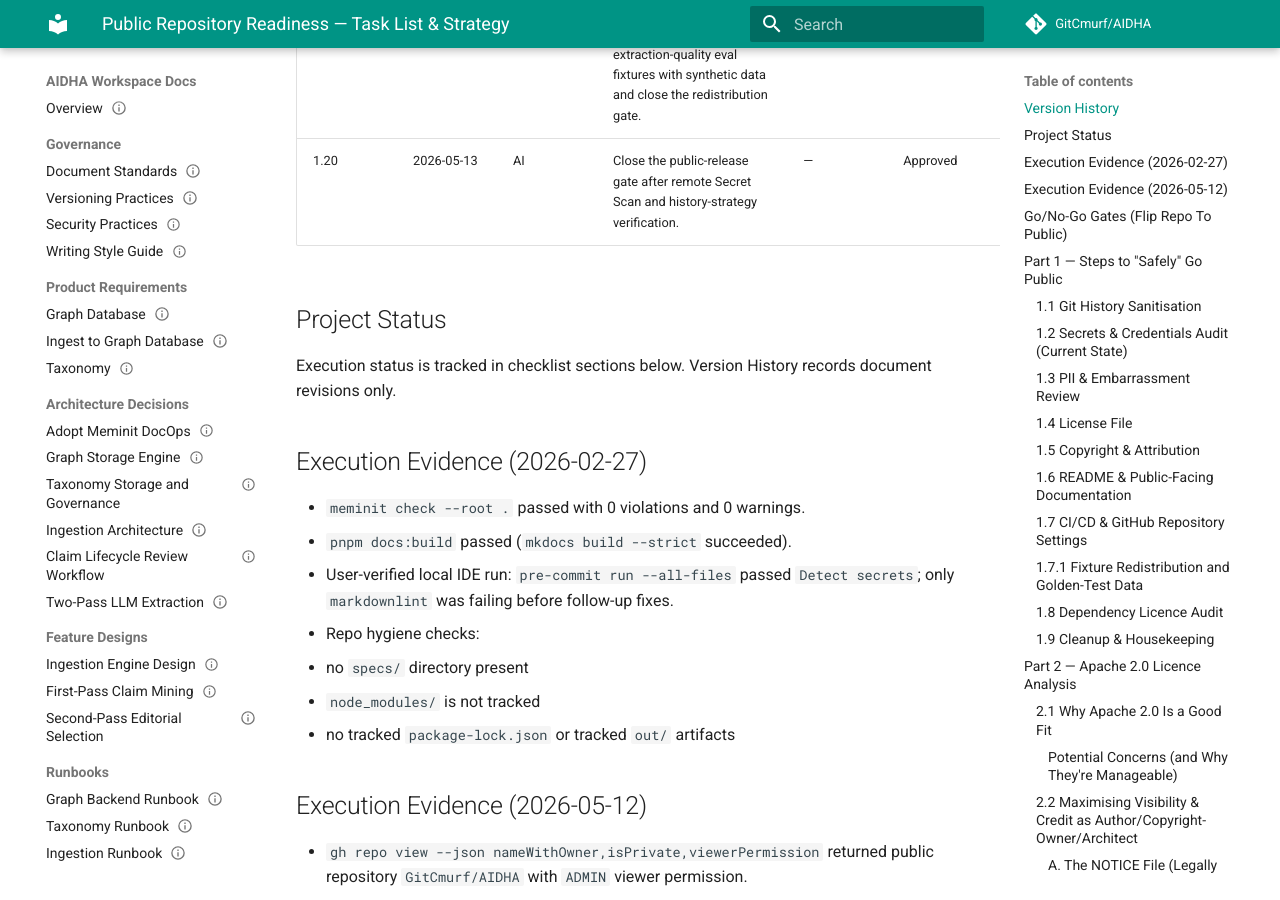
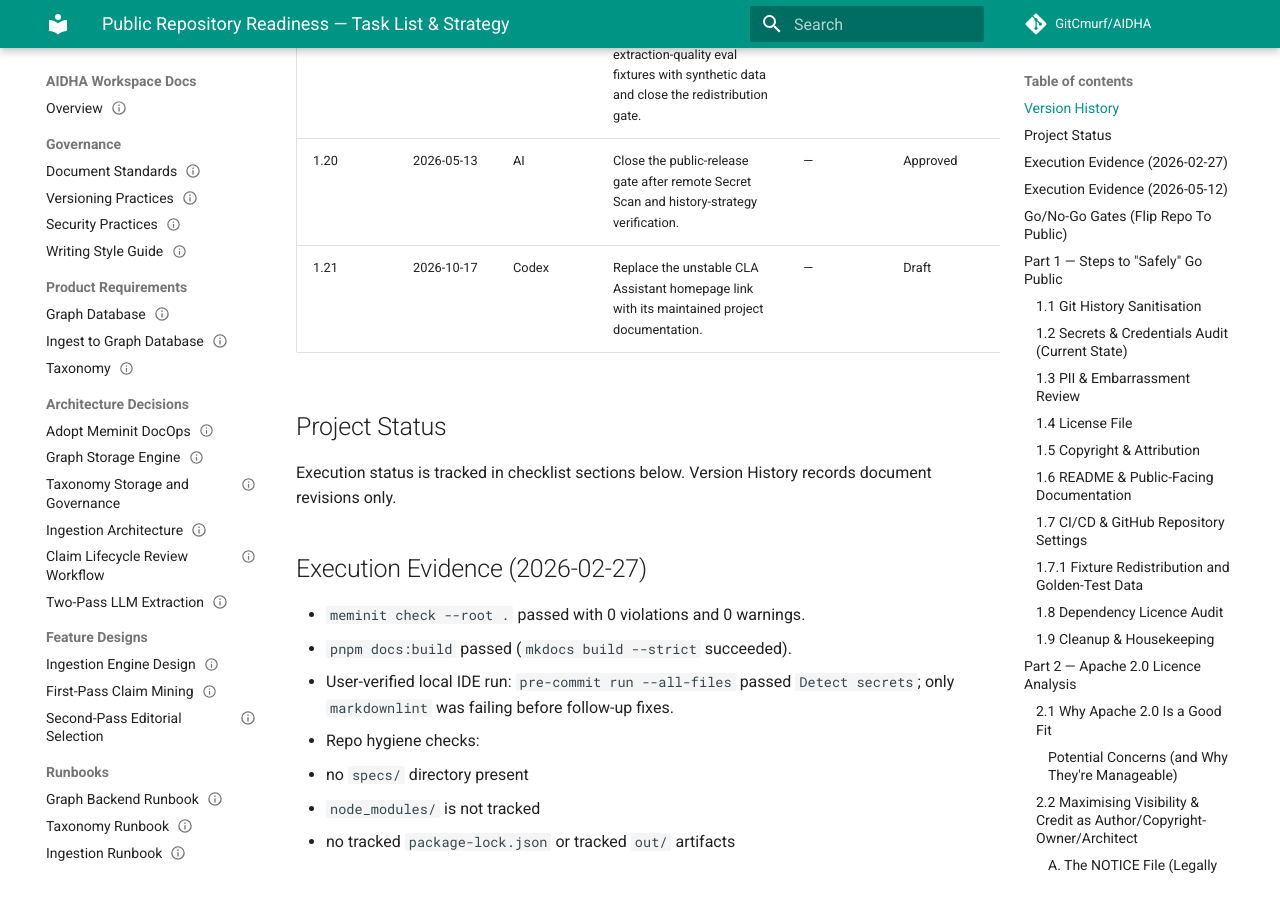
Before and after one commit to GitCmurf/AIDHA, an MkDocs documentation site: the page built from docs/05-planning/tasks/task-001-public-repo.md, in a window 1280 px wide and 900 px high, scrolled down 2359 px. Built offline with MkDocs 1.6.1 and Material for MkDocs 9.7.7, drawn with Linux system fonts in a browser that asks for light colours; comment, search, counter and statistics services are not loaded; the version menu is left out; some of the changed text lies outside the part shown.

Commit message:
fix(docs): expose link failures and use CLA project documentation

```diff
--- a/docs/05-planning/tasks/task-001-public-repo.md
+++ b/docs/05-planning/tasks/task-001-public-repo.md
@@ -1,9 +1,9 @@
 ---
 document_id: AIDHA-TASK-001
 owner: GitCmurf
-status: Approved
-version: "1.20"
-last_updated: 2026-05-13
+status: Draft
+version: "1.21"
+last_updated: 2026-10-17
 title: Public Repository Readiness — Task List & Strategy
 type: TASK
 docops_version: "2.0"
@@ -13,9 +13,9 @@
 
 > **Document ID:** AIDHA-TASK-001
 > **Owner:** GitCmurf
-> **Status:** Approved
-> **Version:** 1.20
-> **Last Updated:** 2026-05-13
+> **Status:** Draft
+> **Version:** 1.21
+> **Last Updated:** 2026-10-17
 > **Type:** TASK
 
 # Public Repository Readiness — Task List & Strategy
@@ -45,6 +45,7 @@
 | 1.18    | 2026-05-13 | AI     | Correct fixture provenance scope for eval artifacts and acceptance-run report. | — | Draft | AIDHA-GOV-005 |
 | 1.19    | 2026-05-13 | AI     | Replace committed extraction-quality eval fixtures with synthetic data and close the redistribution gate. | — | Draft | AIDHA-GOV-005 |
 | 1.20    | 2026-05-13 | AI     | Close the public-release gate after remote Secret Scan and history-strategy verification. | — | Approved | AIDHA-TASK-007 |
+| 1.21    | 2026-10-17 | Codex  | Replace the unstable CLA Assistant homepage link with its maintained project documentation. | — | Draft | AIDHA-TESTING-065 |
 
 ## Project Status
 
@@ -376,8 +377,8 @@
 
 If you want to retain the ability to later relicense AIDHA (e.g. for a commercial edition), require
 contributors to sign a CLA that assigns copyright or grants you a broad licence. Tools like
-[CLA Assistant](https://cla-assistant.io/) automate this via GitHub. This is standard practice for
-Apache-licensed projects (the ASF itself requires CLAs).
+[CLA Assistant](https://github.com/cla-assistant/cla-assistant) automate this via GitHub. This is standard
+practice for Apache-licensed projects (the ASF itself requires CLAs).
 
 > [!IMPORTANT]
 > **Without a CLA, each contributor retains copyright on their contributions**, and you cannot
--- a/docs/_scripts/linkcheck.py
+++ b/docs/_scripts/linkcheck.py
@@ -130,6 +130,10 @@
         res = check_url(url)
         if is_failure(res):
             failures += 1
+            print(
+                f"Linkcheck failed: {url} (HTTP {res.get('http_status')}; {res.get('error')})",
+                file=sys.stderr,
+            )
         results.append(res)
     REPORT.write_text(json.dumps(results, indent=2) + "\n", encoding="utf-8")
     if failures:
--- a/mkdocs.yml
+++ b/mkdocs.yml
@@ -34,6 +34,7 @@
       - Distillation Validation Contracts: 55-testing/testing-056-distillation-validation.md
       - Model Distillation and Grounding: 55-testing/testing-057-distillation-pipeline.md
       - Shared Grounding Source Context: 55-testing/testing-058-grounding-context.md
+      - Link Check Failure Diagnostics: 55-testing/testing-065-link-check-diagnostics.md
   - Planning:
       - Branch Landing Workflow: 05-planning/plan-015-branch-landing-workflow.md
       - Engineering Tech Debt Backlog: 05-planning/tasks/task-007-tech-debt-backlog.md
```
Also changed, not shown: docs/01-indices/catalog.json (+21 -3 lines), docs/55-testing/testing-065-link-check-diagnostics.md (added, +62 -0 lines), 1 other file.
